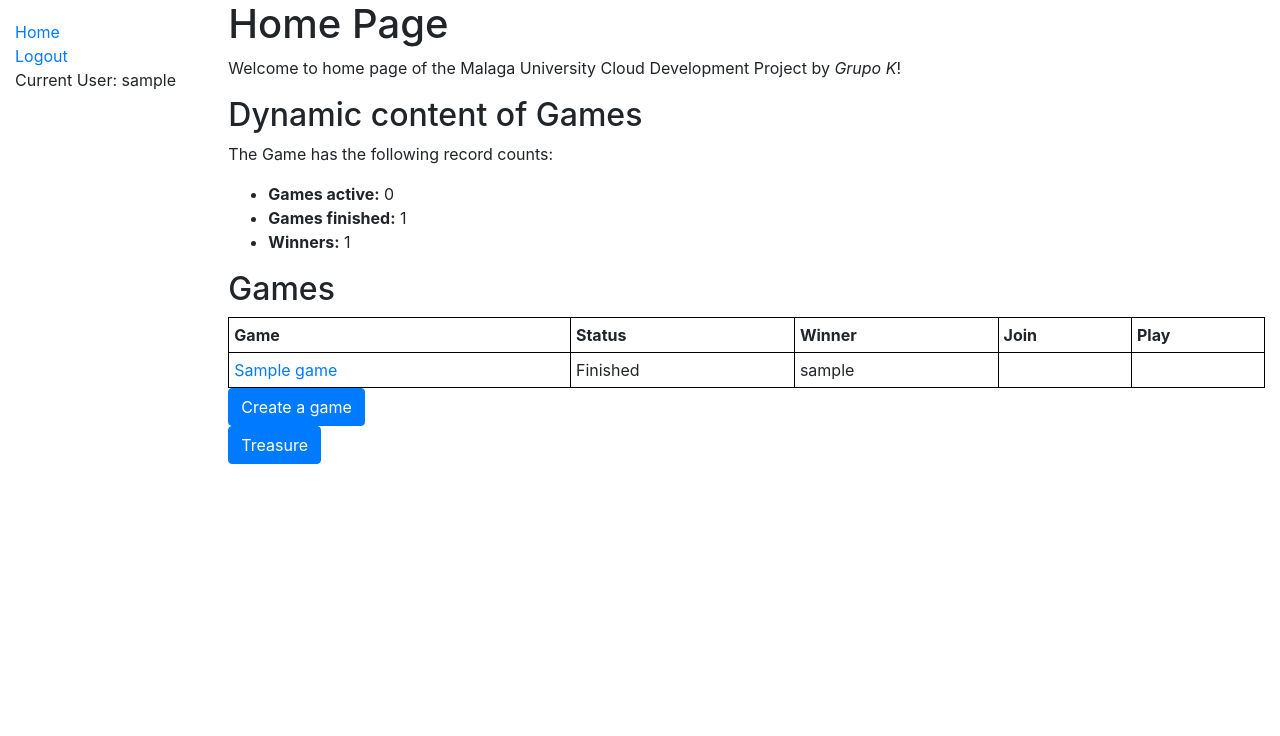
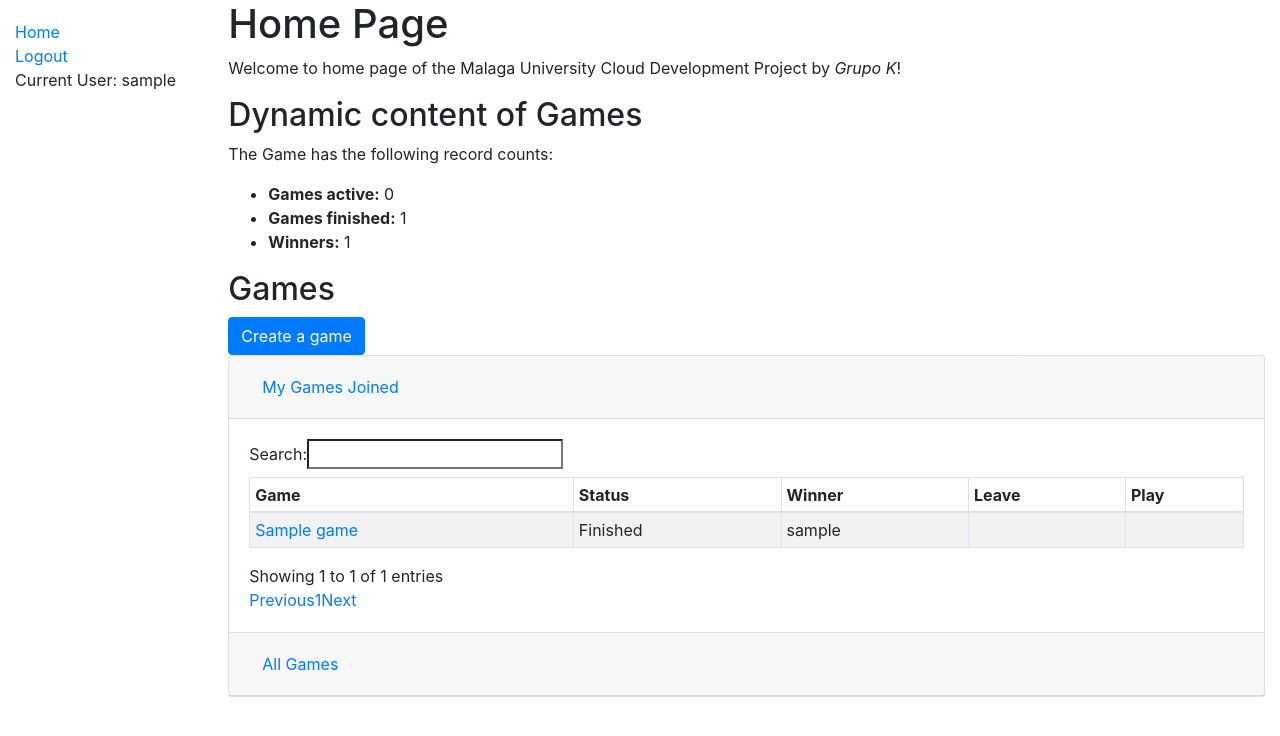
Before and after one commit to DRTorresRuiz/LaCazaDelTesoro, a Django app: page /homepage/ in a window 1280 px wide. Shown: the top 736 px of the page. Run offline with Django 3.2, Linux system fonts and the light colour scheme; a user stored in the database is signed in; tables that the repository leaves empty hold one stand-in row (values such as "Sample post"); some libraries are stand-ins or nearby versions.

Commit message:
Adding MyGames in HomePage

```diff
--- a/homepage/templates/base_generic.html
+++ b/homepage/templates/base_generic.html
@@ -3,6 +3,9 @@
   {% block title %}<title>La Casa del Tesoro</title>{% endblock %}
   <meta charset="utf-8">
   <meta name="viewport" content="width=device-width, initial-scale=1">
+  <script src="https://code.jquery.com/jquery-3.2.1.slim.min.js" ></script>
+  <script src="http://cdn.datatables.net/1.10.20/js/jquery.dataTables.min.js"></script>
+  <script src="https://stackpath.bootstrapcdn.com/bootstrap/4.1.3/js/bootstrap.min.js"></script>
   <link rel="stylesheet" href="https://stackpath.bootstrapcdn.com/bootstrap/4.1.3/css/bootstrap.min.css" integrity="sha384-MCw98/SFnGE8fJT3GXwEOngsV7Zt27NXFoaoApmYm81iuXoPkFOJwJ8ERdknLPMO" crossorigin="anonymous">
   <link rel="stylesheet" href="https://cdnjs.cloudflare.com/ajax/libs/font-awesome/4.7.0/css/font-awesome.min.css">
   <!-- Add additional CSS in static file -->
--- a/homepage/templates/index_homepage.html
+++ b/homepage/templates/index_homepage.html
@@ -15,14 +15,83 @@
 <p>To add a caption to a table, use the caption tag.</p>
 -->
 
-<table style="width:100%">
+<div>
+	<a class="btn btn-primary" href="{% url 'create' %}">Create a game</a>
+</div>
+<div class="accordion" id="panelGames">
+  <div class="card">
+    <div class="card-header" id="headingOne">
+      <h5 class="mb-0">
+        <button class="btn btn-link" type="button" data-toggle="collapse" data-target="#collapseOne" aria-expanded="true" aria-controls="collapseOne">
+          My Games Joined
+        </button>
+      </h5>
+    </div>
+
+    <div id="collapseOne" class="collapse show" aria-labelledby="headingOne" data-parent="#panelGames">
+      <div class="card-body">
+            <table id="dtJoinedGames" class="table table-striped table-bordered table-sm" cellspacing="0" width="100%">
+              <thead>
                 <tr>
-  <th>Game</th>
-	<th>Status</th>
-	<th>Winner</th>
-	<th>Join</th>
-    <th>Play</th>
+                    <th class="th-sm">Game</th>
+                    <th class="th-sm">Status</th>
+                    <th class="th-sm">Winner</th>
+                    <th class="th-sm">Leave</th>
+                    <th class="th-sm">Play</th>
                </tr>
+              </thead>
+              <tbody>
+                {% for game in games_joined  %}
+                <tr>
+                 <td><a href="{{ game.get_details_url }}">{{ game.name }}</a></td>
+                {% if game.status == 2 %}
+                 <td>Active</td>
+                {% else %}
+                 <td>Finished</td>
+                {% endif %}
+                {% if game.winner is None %}
+                 <td>No winner yet.</td>
+                {% else %}
+                 <td>{{game.winner}}</td>
+                {% endif %}
+                {% if user in game.player.all and game.status == 2 %}
+                 <td><a href="{{ game.get_leave_url }}">Leave</a></td>
+                {% else %}
+                 <td></td>
+                {% endif %}
+                {% if user in game.player.all and game.status == 2 %}
+                 <td><a href="/Game/play/{{ game.id }}/"><i class="fa fa-play-circle-o" style="font-size:36px;"></i></a></td>
+                {% else %}
+                 <td></td>
+                {% endif %}
+                </tr>
+            {% endfor %}
+              </tbody>
+            </table>
+      </div>
+    </div>
+  </div>
+  <div class="card">
+    <div class="card-header" id="headingTwo">
+      <h5 class="mb-0">
+        <button class="btn btn-link collapsed" type="button" data-toggle="collapse" data-target="#collapseTwo" aria-expanded="false" aria-controls="collapseTwo">
+          All Games
+        </button>
+      </h5>
+    </div>
+    <div id="collapseTwo" class="collapse" aria-labelledby="headingTwo" data-parent="#panelGames">
+      <div class="card-body">
+            <table id="dtAllGames" class="table table-striped table-bordered table-sm" cellspacing="0" width="100%">
+              <thead>
+                <tr>
+                    <th class="th-sm">Game</th>
+                    <th class="th-sm">Status</th>
+                    <th class="th-sm"> Winner</th>
+                    <th class="th-sm">Join</th>
+                    <th class="th-sm">Play</th>
+               </tr>
+              </thead>
+              <tbody>
                 {% for game in games  %}
                 <tr>
                  <td><a href="{{ game.get_details_url }}">{{ game.name }}</a></td>
@@ -48,20 +117,36 @@
                 {% else %}
                  <td></td>
                 {% endif %}
-
                 </tr>
             {% endfor %}
+              </tbody>
             </table>
+      </div>
+    </div>
+  </div>
+</div>
 
-<div>
-	<a class="btn btn-primary" href="{% url 'create' %}">Create a game</a>
-</div>
-<div>
-	<a class="btn btn-primary" href={% url 'treasure_list' %}>Treasure</a>
-</div>
 </body>
+<script>
+$(document).ready(function () {
+  $('#dtAllGames').DataTable({
+    "paging": true,
+    "pageLength": 5,
+    "lengthChange": false
+    //"lengthMenu": [ 5, 10, 15, 20, 30 ]
+  });
+  $('#dtJoinedGames').DataTable({
+    "paging": true,
+    "pageLength": 5,
+    "lengthChange": false
+    //"lengthMenu": [ 5, 10, 15, 20, 30 ]
+  });
+  $('.dataTables_length').addClass('bs-select');
+});
+</script>
 
 {% endblock %}
+
 
 <!--
 <p>To add a caption to a table, use the caption tag.</p>
--- a/homepage/views.py
+++ b/homepage/views.py
@@ -1,7 +1,5 @@
 from django.shortcuts import render
-
 from django.contrib.auth.decorators import login_required
-
 from Game.models import Game
 
 # Create your views here.
@@ -13,12 +11,14 @@ def index(request):
     num_games_finished = len(Game.objects.filter(status = 1))
     num_games_active = len(Game.objects.filter(status = 2))
     num_winners = len(set(filter(None.__ne__, Game.objects.all().values_list('winner', flat=True))))
+    games_joined = Game.objects.filter(player=request.user)
 
     context = {
         'num_games_finished': num_games_finished,
         'num_games_active': num_games_active,
         'num_winners': num_winners,
-	'games': games
+	    'games': games,
+        'games_joined':games_joined
     }
 
     # Render the HTML template index.html with the data in the context variable
```
Lines whose indentation alone changed are shown as unchanged.
